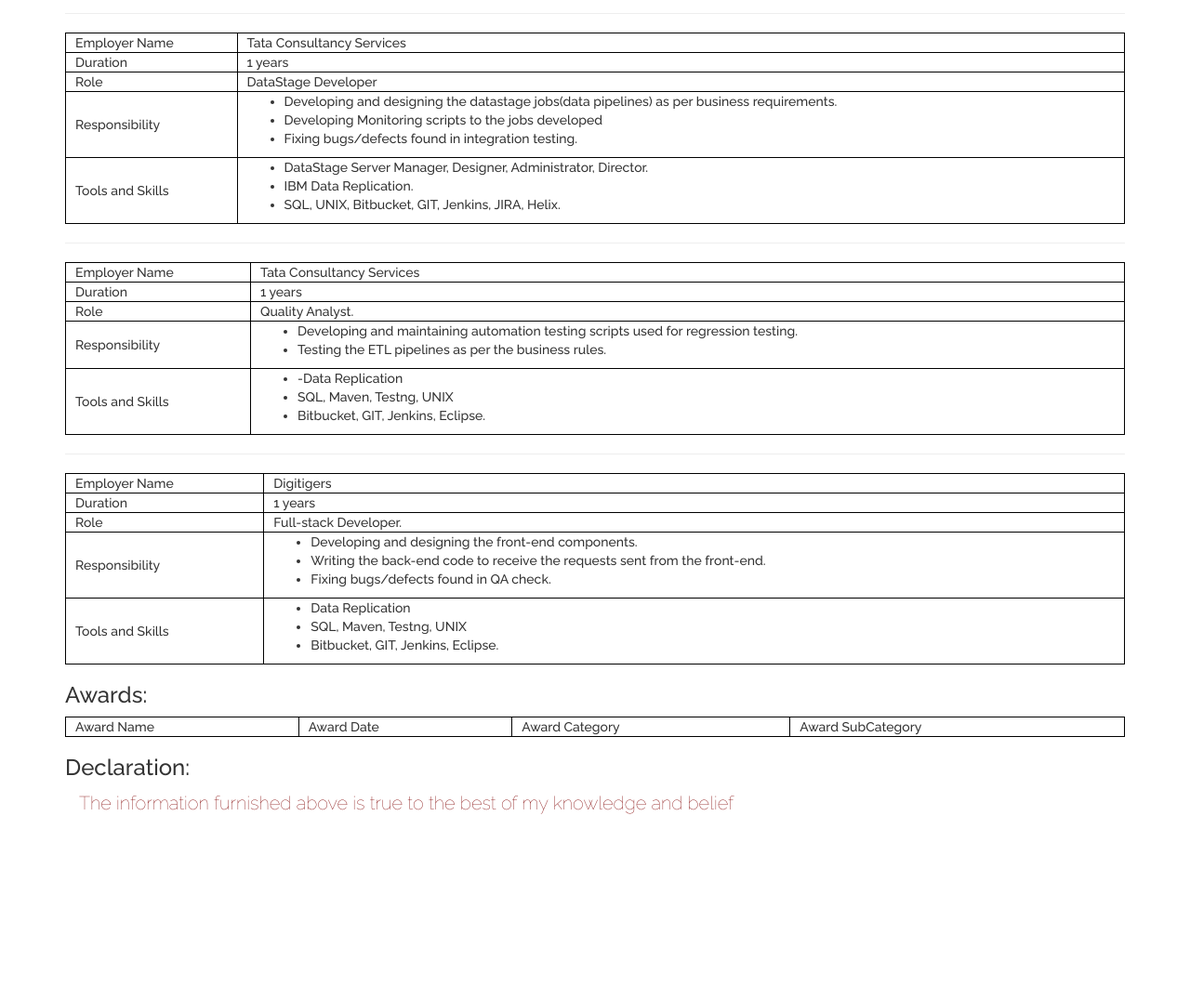
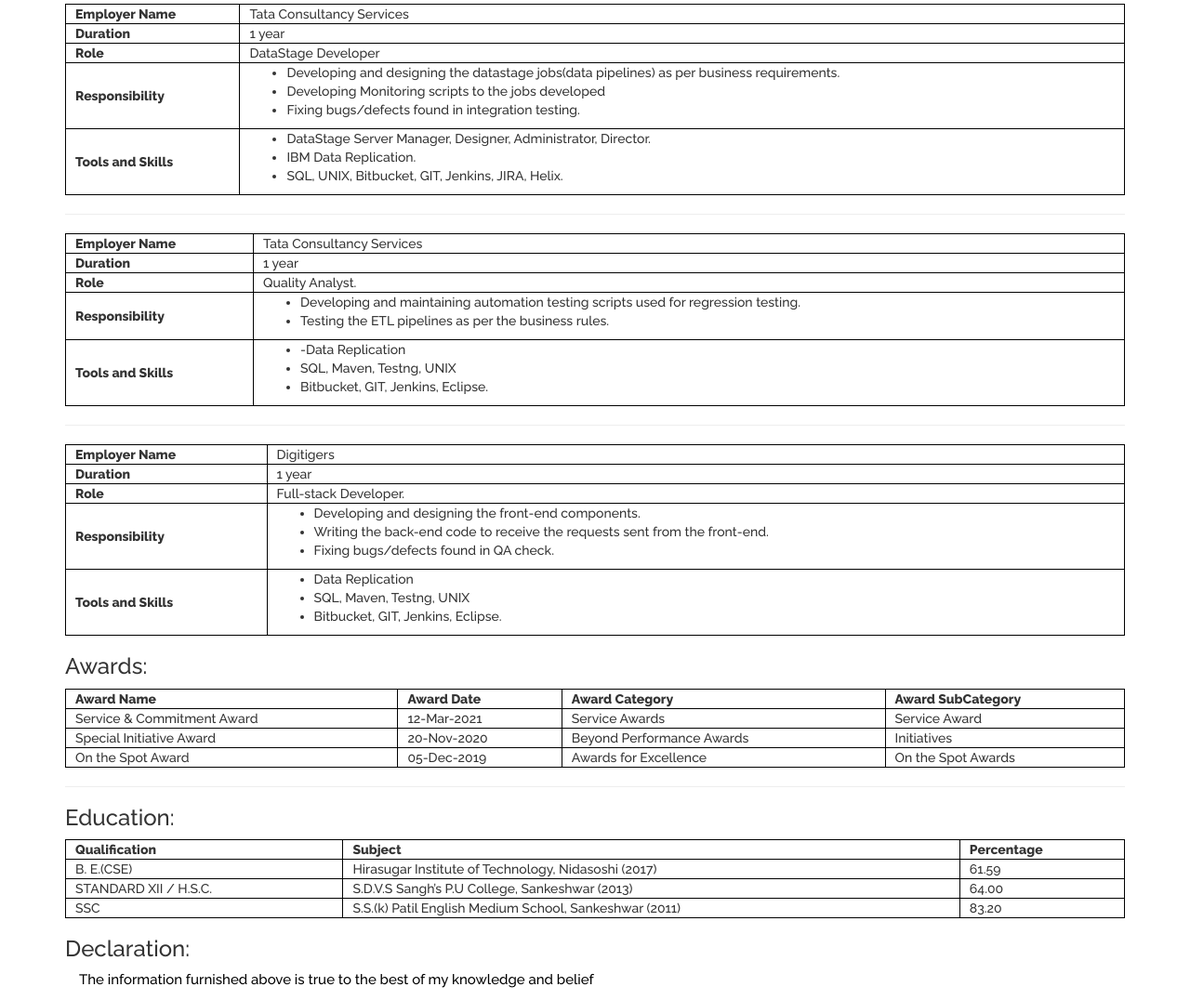
Before and after one commit to pankajmanmode/webproject, a plain HTML site: page index.html in a window 1280 px wide. Shown: the part 840-1916 px from the top of the page at 93% size. Before the commit the page ends 1728 px from the top, so only its background shows below. Drawn offline with nearby package versions, Linux system fonts and the light colour scheme.

Commit message:
Final for 11-11-2022

```diff
--- a/css.css
+++ b/css.css
@@ -1,13 +1,12 @@
 body {
-     background-color: url("http://krisaru.com/wp-content/uploads/2011/08/background-website-light-blue-wallpapers-background-2.jpg") no-repeat center center;
-  background-size: cover;
-    font-family: 'Merriweather';
+    background-color: url("/background-website-light-blue-wallpapers-background-2.jpg") no-repeat center center;
+    background-size: cover;
 }
 
 h1 {
-    font-family: 'Raleway', cursive;
+  font-family: 'Merriweather';
     font-size: 40px;
-    color: rgb(45, 12, 233);
+    color: rgb(0, 0, 0);
     text-align: center;
 }
 
@@ -18,9 +17,9 @@
 
 p,h4,h5 {
     font-family: 'Raleway', sans-serif;
-  font-size: 20px;
-  font-weight: 100;
-  color: maroon;
+  font-size: 15px;
+  font-weight: 400;
+  color: rgb(0, 0, 0);
 }
 
 h3 {
--- a/index.html
+++ b/index.html
@@ -23,7 +23,7 @@
       <h1>Pankaj Manmode</h1>
       <h4>Mail: iam.pankajmanmode@gmail.com</h4>
       <h4>Phone: +91-9916880928</h4>
-      <h4>Sri.Venkateshwara PG, Spice garden layout, Marathahali - 560037</h4>
+      <h4>Room 401, 5th B main road, B block, AECS Layout, Marathahalli, Bengaluru 560037</h4>
       <hr/>
       <h3>Career Objective:</h3>
       <div class="container-fluid"><p align="justify">To enhance my working capacities, professional skills, and business efficiencies to serve my organization in the best possible
@@ -31,22 +31,22 @@
       <h3>Experience:</h3>
         <table>
             <tr>
-              <td width: 40%>Employer Name</td>
+              <td width: 40% style="font-weight: bold">Employer Name</td>
               <td width: 60%> Wipro </td>
             </tr>
 
             <tr>
-              <td width: 40%>Duration</td>
-              <td width: 60%>Currently</td>
+              <td width: 40% style="font-weight: bold">Duration</td>
+              <td width: 60%>Currently working</td>
             </tr>
 
             <tr>
-              <td width: 40%>Role</td>
+              <td width: 40% style="font-weight: bold">Role</td>
               <td width: 60%>DataStage Developer</td>
             </tr>
 
             <tr>
-              <td width: 40%>Responsibility</td>
+              <td width: 40% style="font-weight: bold">Responsibility</td>
               <td width: 60%>
                 <ul>
                   <li>
@@ -64,7 +64,7 @@
             </tr>
 
             <tr>
-              <td width: 40%>Tools and Skills</td>
+              <td width: 40% style="font-weight: bold">Tools and Skills</td>
               <td width: 60%>
                 <ul>
                   <li>
@@ -85,22 +85,22 @@
 
         <table>
         <tr>
-          <td width: 40%>Employer Name</td>
+          <td width: 40% style="font-weight: bold">Employer Name</td>
           <td width: 60%>Tata Consultancy Services</td>
         </tr>
 
         <tr>
-          <td width: 40%>Duration</td>
+          <td width: 40% style="font-weight: bold">Duration</td>
           <td width: 60%>2 years</td>
         </tr>
 
         <tr>
-          <td width: 40%>Role</td>
+          <td width: 40% style="font-weight: bold">Role</td>
           <td width: 60%>DataStage Implementor</td>
         </tr>
 
         <tr>
-          <td width: 40%>Responsibility</td>
+          <td width: 40% style="font-weight: bold">Responsibility</td>
           <td width: 60%>
             <ul>
               <li>
@@ -120,7 +120,7 @@
         </tr>
 
         <tr>
-          <td width: 40%>Tools and Skills</td>
+          <td width: 40% style="font-weight: bold">Tools and Skills</td>
           <td width: 60%>
             <ul>
               <li>
@@ -141,22 +141,22 @@
 
         <table>
           <tr>
-            <td width: 40%>Employer Name</td>
+            <td width: 40% style="font-weight: bold">Employer Name</td>
             <td width: 60%>Tata Consultancy Services</td>
           </tr>
 
           <tr>
-            <td width: 40%>Duration</td>
-            <td width: 60%>1 years</td>
+            <td width: 40% style="font-weight: bold">Duration</td>
+            <td width: 60%>1 year</td>
           </tr>
 
           <tr>
-            <td width: 40%>Role</td>
+            <td width: 40% style="font-weight: bold">Role</td>
             <td width: 60%>DataStage Developer</td>
           </tr>
 
           <tr>
-            <td width: 40%>Responsibility</td>
+            <td width: 40% style="font-weight: bold">Responsibility</td>
             <td width: 60%>
               <ul>
                 <li>
@@ -173,7 +173,7 @@
           </tr>
 
           <tr>
-            <td width: 40%>Tools and Skills</td>
+            <td width: 40% style="font-weight: bold">Tools and Skills</td>
             <td width: 60%>
               <ul>
                 <li>
@@ -194,22 +194,22 @@
 
           <table>
             <tr>
-              <td width: 40%>Employer Name</td>
+              <td width: 40% style="font-weight: bold">Employer Name</td>
               <td width: 60%>Tata Consultancy Services</td>
             </tr>
 
             <tr>
-              <td width: 40%>Duration</td>
-              <td width: 60%>1 years</td>
+              <td width: 40% style="font-weight: bold">Duration</td>
+              <td width: 60%>1 year</td>
             </tr>
 
             <tr>
-              <td width: 40%>Role</td>
+              <td width: 40% style="font-weight: bold">Role</td>
               <td width: 60%>Quality Analyst.</td>
             </tr>
 
             <tr>
-              <td width: 40%>Responsibility</td>
+              <td width: 40% style="font-weight: bold">Responsibility</td>
               <td width: 60%>
                 <ul>
                   <li>
@@ -223,7 +223,7 @@
             </tr>
 
             <tr>
-              <td width: 40%>Tools and Skills</td>
+              <td width: 40% style="font-weight: bold">Tools and Skills</td>
               <td width: 60%>
                 <ul>
                   <li>
@@ -244,22 +244,22 @@
 
             <table>
               <tr>
-                <td width: 40%>Employer Name</td>
+                <td width: 40% style="font-weight: bold">Employer Name</td>
                 <td width: 60%>Digitigers</td>
               </tr>
 
               <tr>
-                <td width: 40%>Duration</td>
-                <td width: 60%>1 years</td>
+                <td width: 40% style="font-weight: bold">Duration</td>
+                <td width: 60%>1 year</td>
               </tr>
 
               <tr>
-                <td width: 40%>Role</td>
+                <td width: 40% style="font-weight: bold">Role</td>
                 <td width: 60%>Full-stack Developer.</td>
               </tr>
 
               <tr>
-                <td width: 40%>Responsibility</td>
+                <td width: 40% style="font-weight: bold">Responsibility</td>
                 <td width: 60%>
                   <ul>
                     <li>
@@ -277,7 +277,7 @@
               </tr>
 
               <tr>
-                <td width: 40%>Tools and Skills</td>
+                <td width: 40% style="font-weight: bold">Tools and Skills</td>
                 <td width: 60%>
                   <ul>
                     <li>
@@ -298,12 +298,63 @@
 
               <table>
                 <tr>
-                  <td>Award Name</td>
-                  <td>Award Date</td>
-                  <td>Award Category</td>
-                  <td>Award SubCategory</td>
+                  <td style="font-weight: bold">Award Name</td>
+                  <td style="font-weight: bold">Award Date</td>
+                  <td style="font-weight: bold">Award Category</td>
+                  <td style="font-weight: bold">Award SubCategory</td>
+                </tr>
+
+                <tr>
+                  <td>Service & Commitment Award</td>
+                  <td>12-Mar-2021</td>
+                  <td>Service Awards</td>
+                  <td>Service Award</td>
+                </tr>
+
+                <tr>
+                  <td>Special Initiative Award</td>
+                  <td>20-Nov-2020</td>
+                  <td>Beyond Performance Awards</td>
+                  <td>Initiatives</td>
+                </tr>
+
+                <tr>
+                  <td>On the Spot Award</td>
+                  <td>05-Dec-2019</td>
+                  <td>Awards for Excellence</td>
+                  <td>On the Spot Awards</td>
                 </tr>
               </table>
+
+              <hr/>
+
+      <h3>Education:</h3>
+      <table>
+        <tr>
+          <td style="font-weight: bold">Qualification</td>
+          <td style="font-weight: bold">Subject</td>
+          <td style="font-weight: bold">Percentage</td>
+        </tr>
+
+        <tr>
+          <td>B. E.(CSE)</td>
+          <td>Hirasugar Institute of Technology, Nidasoshi (2017)</td>
+          <td>61.59</td>
+        </tr>
+
+        <tr>
+          <td>STANDARD XII / H.S.C.  </td>
+          <td>S.D.V.S Sangh’s P.U College, Sankeshwar (2013)</td>
+          <td>64.00</td>
+        </tr>
+
+        <tr>
+          <td>SSC</td>
+          <td>S.S.(k) Patil English Medium School, Sankeshwar (2011)</td>
+          <td>83.20</td>
+        </tr>
+
+      </table>
 
       <h3>Declaration:</h3>
        <div class="container-fluid">
```
